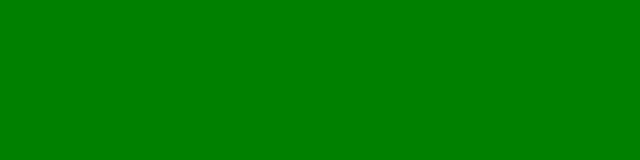
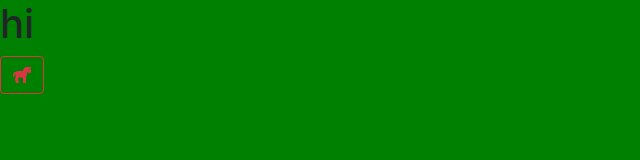
Before and after one commit to nrg51098/webpack-intro, a website built with webpack: page src/index.html in a window 1280 px wide. Shown: the whole page, without its empty margins (0-640 px from the left). Built offline with nearby package versions, Linux system fonts and the light colour scheme.

Commit message:
Tested the code with font awesome, bootstrap fonts and js console error

```diff
--- a/src/index.html
+++ b/src/index.html
@@ -7,6 +7,8 @@
     <title>Test</title>
 </head>
 <body>
+    <h1>hi</h1>
+    <button class="btn btn-outline-danger"><i class="fas fa-horse"></i></button>
 
 </body>
 </html>
--- a/src/javascripts/main.js
+++ b/src/javascripts/main.js
@@ -1,4 +1,5 @@
 
 import '../styles/main.scss';
+import 'bootstrap';
 
 console.error('this is error');
--- a/src/styles/main.scss
+++ b/src/styles/main.scss
@@ -1,3 +1,6 @@
+@import "~bootstrap/scss/bootstrap";
+@import "~@fortawesome/fontawesome-free/css/all.min.css";
+
 body{
     background-color: green;
 }
```
